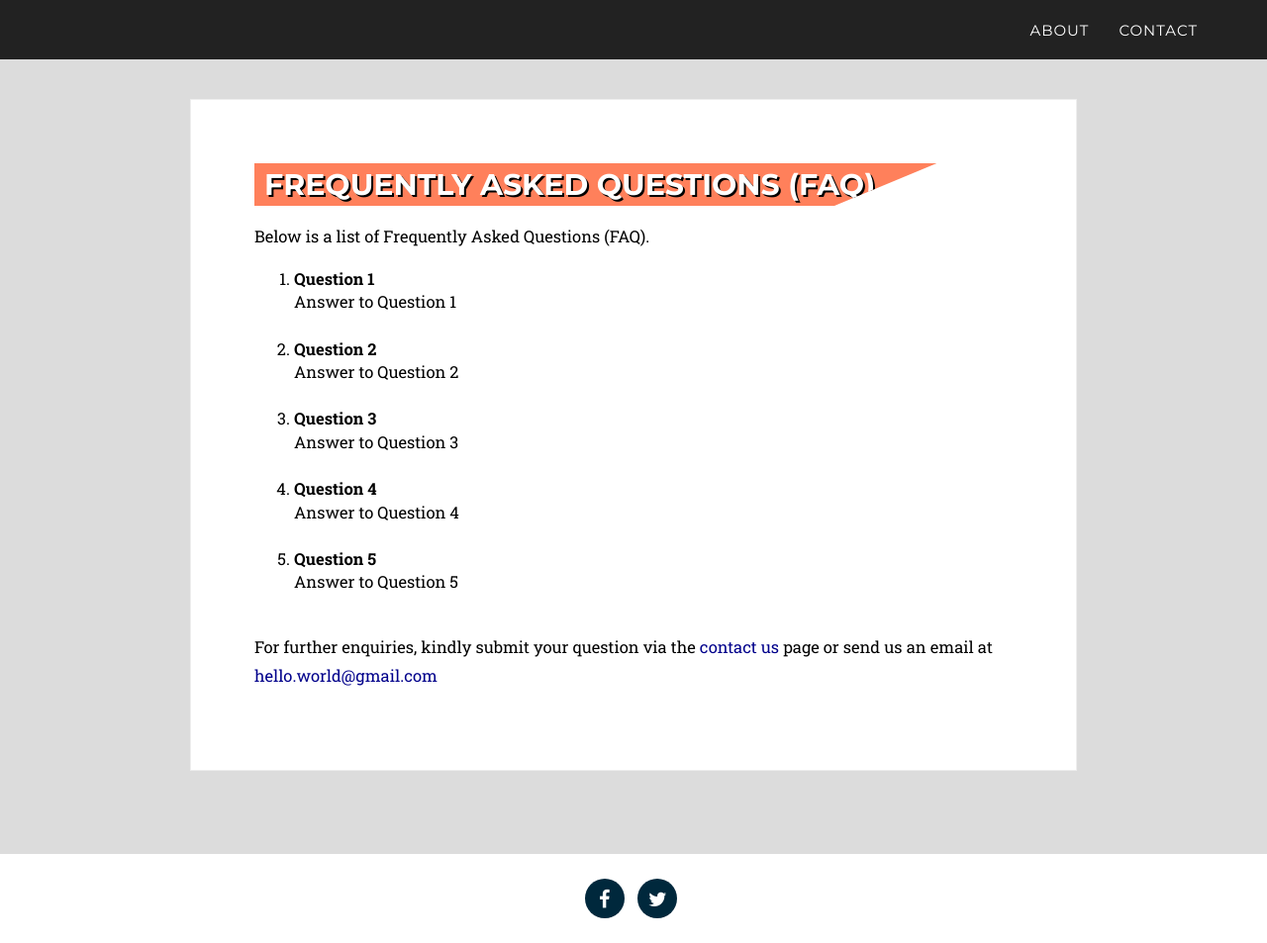
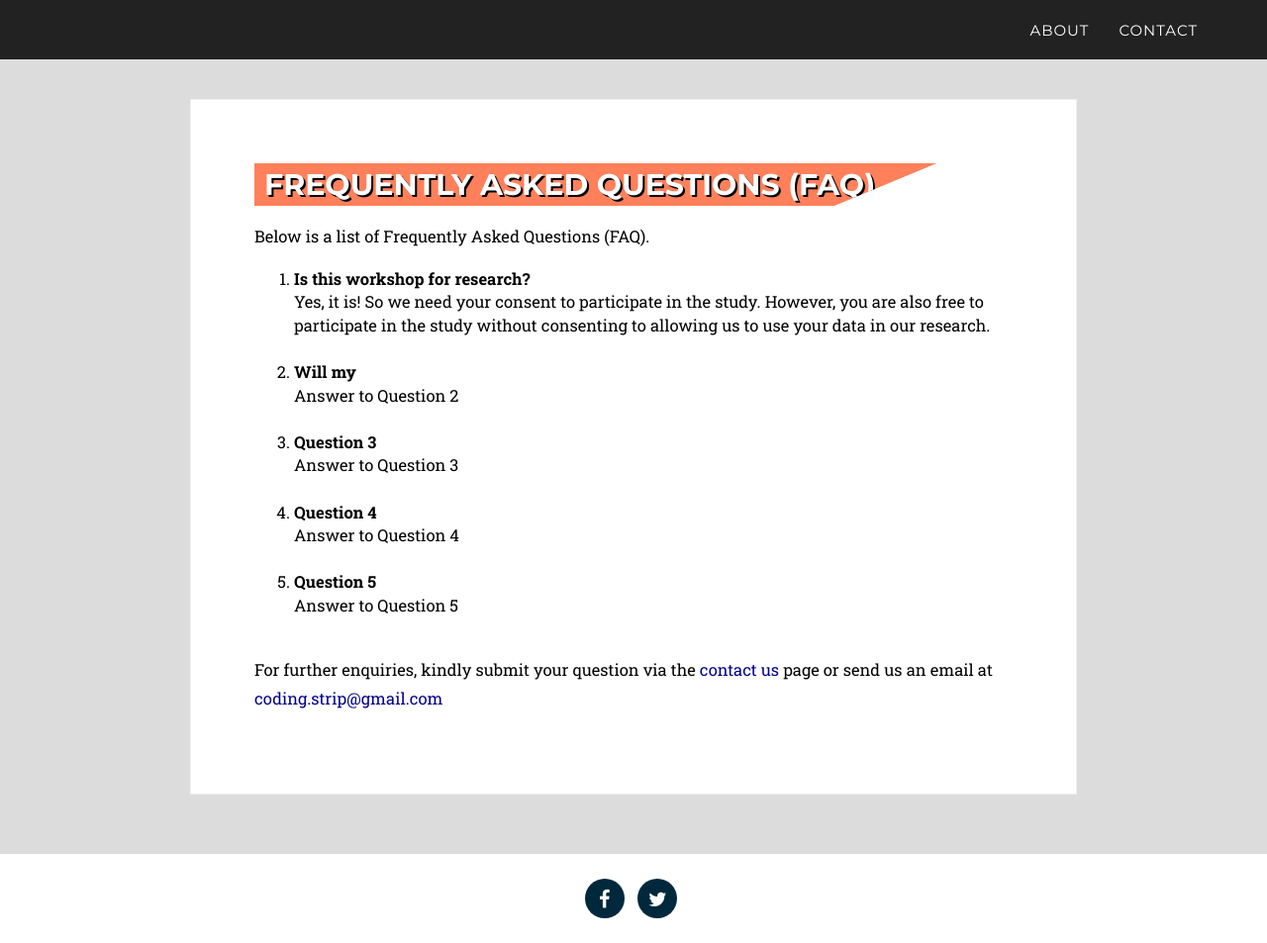
Before and after one commit to codingstrip/codingstrip.github.io, a Jekyll site: the page built from _2017_pages/faqs.html, in a window 1280 px wide and 953 px high. Shown: the whole window at 99% size. Built offline with Jekyll 4.4.1, drawn with Linux system fonts in a browser that asks for light colours; some web fonts are replaced.

Commit message:
Modify FAQ content

```diff
--- a/_2017_pages/faqs.html
+++ b/_2017_pages/faqs.html
@@ -22,6 +22,6 @@ published: true
         </ol>
         <p>
             For further enquiries, kindly submit your question via the <a href="/#contacts">contact us</a>
-            page or send us an email at <a href="mailto:hello.world@gmail.com">hello.world@gmail.com</a>
+            page or send us an email at <a href="mailto:hello.world@gmail.com">coding.strip@gmail.com</a>
         </p>
     </div>
--- a/_data/twenty_17/faqs.yml
+++ b/_data/twenty_17/faqs.yml
@@ -1,7 +1,7 @@
-- question: Question 1
-  answer: Answer to Question 1
+- question: Is this workshop for research?
+  answer: Yes, it is! So we need your consent to participate in the study. However, you are also free to participate in the study without consenting to allowing us to use your data in our research.
 
-- question: Question 2
+- question: Will my
   answer: Answer to Question 2
 
 - question: Question 3
```
